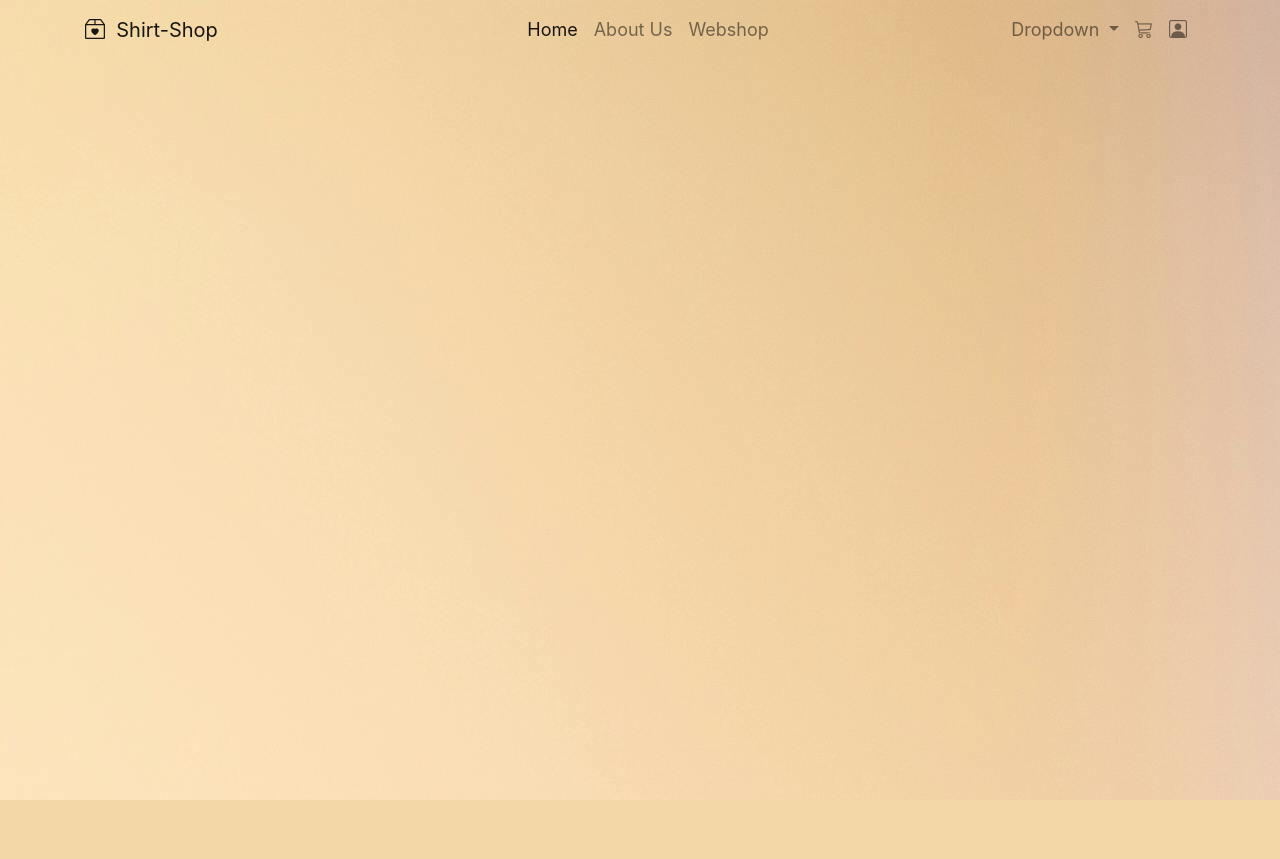
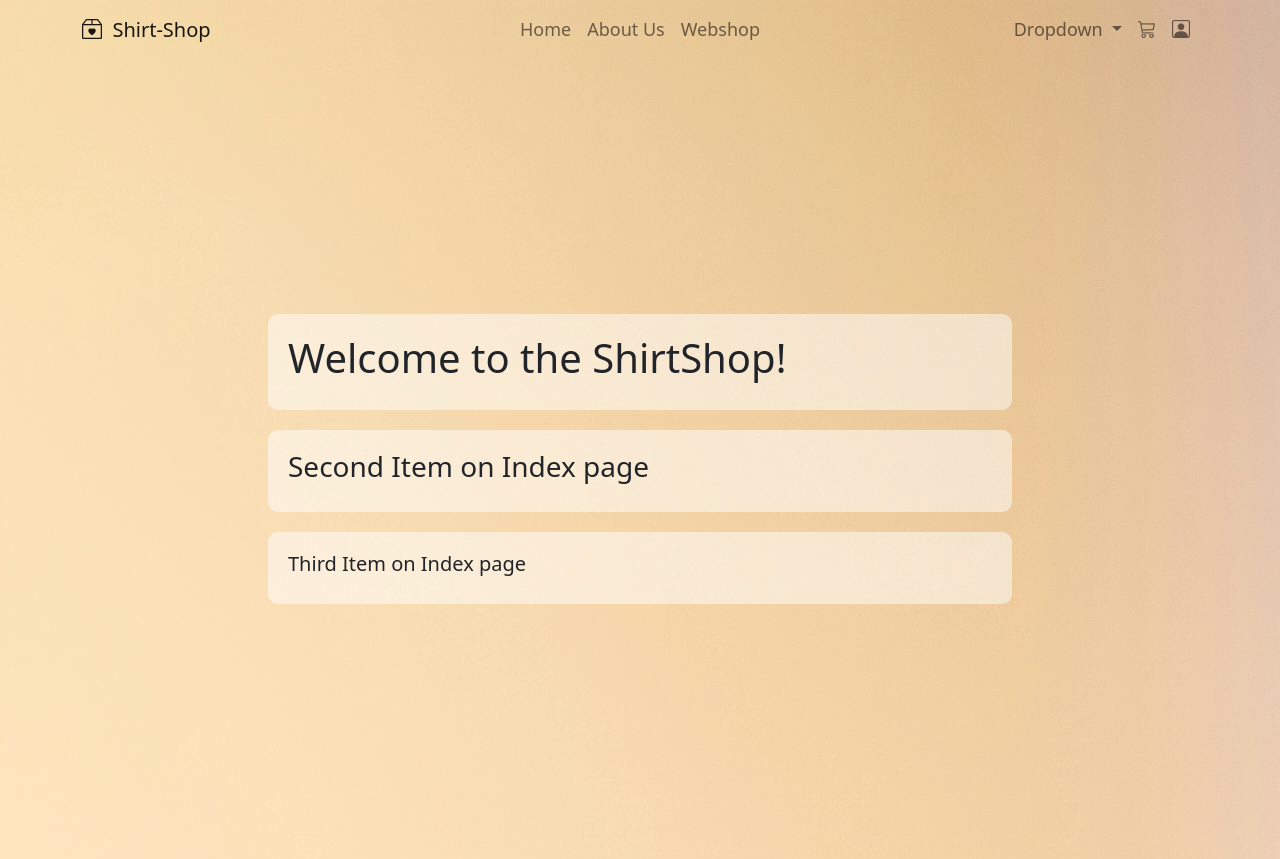
Before and after one commit to lukashanzl/ss24-webpro, a PHP site: page /pages/index.php in a window 1280 px wide. Before the commit the page ends 800 px from the top, so only its background shows below. Run offline with PHP 8.4, Linux system fonts and the light colour scheme; some libraries are stand-ins or nearby versions.

Commit message:
changed bootstrap import to 5.2 added dbaccess and insertUser file added class file for user added content on index page with styling added login form

```diff
--- a/FE/assets/styles.css
+++ b/FE/assets/styles.css
@@ -1,3 +1,5 @@
+@import url('https://fonts.googleapis.com/css2?family=Nunito+Sans:ital,opsz,wght@0,6..12,200..1000;1,6..12,200..1000&family=Open+Sans:ital,wght@0,300;0,400;0,500;0,600;0,700;0,800;1,300;1,400;1,500;1,600;1,700;1,800&display=swap');
+
 body{
   background-image: url("./images/background.jpg");
 }
@@ -5,3 +7,82 @@ body{
 nav{
   font-size: large;
 }
+
+/***** styling for login form *****/
+
+.form-container {
+  display: flex;
+  justify-content: center;
+  align-items: center;
+  height: 100vh;
+  border-radius: 10px;
+  padding: 20px;
+  box-sizing: border-box;
+}
+
+.form-container form {
+  display: flex;
+  flex-direction: column;
+  width: 60%;
+  max-width: 400px;
+  background-color: rgba(255, 255, 255, 0.5);
+  padding: 20px;
+  box-sizing: border-box;
+  border-radius: 10px;
+}
+
+.form-container h5 {
+  font-family: "Nunito Sans";
+  font-weight: 400;
+}
+
+.form-container form input,
+.form-container form textarea,
+.form-container form button {
+  margin-bottom: 10px;
+  padding: 10px;
+  border-radius: 5px;
+  border: 1px solid #ccc;
+}
+
+.form-container form input:focus,
+.form-container form textarea:focus,
+.form-container form button:focus {
+  outline-color: #007bff;
+}
+
+.form-container form button {
+  background-color: #007bff;
+  color: #fff;
+  cursor: pointer;
+}
+
+
+/***** styling for index page *****/
+
+.index-container {
+  display: flex;
+  justify-content: center;
+  align-items: center;
+  height: 100vh;
+  border-radius: 10px;
+  padding: 20px;
+  box-sizing: border-box;
+  flex-direction: column;
+}
+
+.index-container div {
+  display: flex;
+  flex-direction: column;
+  width: 60%;
+  background-color: rgba(255, 255, 255, 0.5);
+  padding: 20px;
+  box-sizing: border-box;
+  border-radius: 10px;
+  margin: 10px;
+}
+
+.index-container h1 h2 h3 h4 h5 h6 {
+  font-family: "Nunito Sans";
+  font-weight: 400;
+}
--- a/FE/pages/footer.php
+++ /dev/null
@@ -1,12 +0,0 @@
-<script src="https://code.jquery.com/jquery-3.2.1.slim.min.js"
-    integrity="sha384-KJ3o2DKtIkvYIK3UENzmM7KCkRr/rE9/Qpg6aAZGJwFDMVNA/GpGFF93hXpG5KkN"
-    crossorigin="anonymous"></script>
-  <script src="https://cdn.jsdelivr.net/npm/popper.js@1.12.9/dist/umd/popper.min.js"
-    integrity="sha384-ApNbgh9B+Y1QKtv3Rn7W3mgPxhU9K/ScQsAP7hUibX39j7fakFPskvXusvfa0b4Q"
-    crossorigin="anonymous"></script>
-  <script src="https://cdn.jsdelivr.net/npm/bootstrap@4.0.0/dist/js/bootstrap.min.js"
-    integrity="sha384-JZR6Spejh4U02d8jOt6vLEHfe/JQGiRRSQQxSfFWpi1MquVdAyjUar5+76PVCmYl"
-    crossorigin="anonymous"></script>
-</body>
-
-</html>
--- a/FE/pages/header.php
+++ /dev/null
@@ -1,56 +0,0 @@
-<!DOCTYPE html>
-<html lang="en">
-
-<head>
-  <meta charset="UTF-8">
-  <meta name="viewport" content="width=device-width, initial-scale=1.0">
-  <title>Webshop</title>
-  <link rel="stylesheet" href="https://cdn.jsdelivr.net/npm/bootstrap@4.0.0/dist/css/bootstrap.min.css"
-    integrity="sha384-Gn5384xqQ1aoWXA+058RXPxPg6fy4IWvTNh0E263XmFcJlSAwiGgFAW/dAiS6JXm" crossorigin="anonymous">
-  <link rel="stylesheet" href="https://cdn.jsdelivr.net/npm/bootstrap-icons@1.11.3/font/bootstrap-icons.min.css">
-  <link rel="stylesheet" href="../assets/styles.css">
-</head>
-
-<body>
-  <nav class="navbar navbar-light navbar-expand-lg bg-faded justify-content-center transparent" id="navbar">
-    <div class="container">
-      <a class="navbar-brand d-flex w-50 me-auto" href="#"><i class="bi bi-box2-heart"></i>&nbsp; Shirt-Shop</a>
-      <button class="navbar-toggler" type="button" data-toggle="collapse" data-target="#navbarSupportedContent"
-        aria-controls="navbarSupportedContent" aria-expanded="false" aria-label="Toggle navigation">
-        <span class="navbar-toggler-icon"></span>
-      </button>
-      <div class="navbar-collapse collapse w-100" id="navbarSupportedContent">
-        <ul class="navbar-nav w-100 justify-content-center">
-          <li class="nav-item active">
-            <a class="nav-link" href="#">Home</a>
-          </li>
-          <li class="nav-item">
-            <a class="nav-link" href="#">About Us</a>
-          </li>
-          <li class="nav-item">
-            <a class="nav-link" href="#">Webshop</a>
-          </li>
-        </ul>
-        <ul class="nav navbar-nav ms-auto w-100 justify-content-end">
-          <li class="nav-item dropdown">
-            <a class="nav-link dropdown-toggle" href="#" id="navbarDropdown" role="button" data-toggle="dropdown"
-              aria-haspopup="true" aria-expanded="false">
-              Dropdown
-            </a>
-            <div class="dropdown-menu" aria-labelledby="navbarDropdown">
-              <a class="dropdown-item" href="#">Action</a>
-              <a class="dropdown-item" href="#">Another action</a>
-              <div class="dropdown-divider"></div>
-              <a class="dropdown-item" href="#">Something else here</a>
-            </div>
-          </li>
-          <li class="nav-item">
-            <a class="nav-link" href="#"><i class="bi bi-cart3"></i></a>
-          </li>
-          <li class="nav-item">
-            <a class="nav-link" href="#"><i class="bi bi-person-square"></i></a>
-          </li>
-        </ul>
-      </div>
-    </div>
-  </nav>
--- /dev/null
+++ b/FE/pages/includes/footer.php
@@ -0,0 +1,4 @@
+<script src="https://cdn.jsdelivr.net/npm/bootstrap@5.0.2/dist/js/bootstrap.bundle.min.js" integrity="sha384-MrcW6ZMFYlzcLA8Nl+NtUVF0sA7MsXsP1UyJoMp4YLEuNSfAP+JcXn/tWtIaxVXM" crossorigin="anonymous"></script>
+</body>
+
+</html>
--- /dev/null
+++ b/FE/pages/includes/header.php
@@ -0,0 +1,53 @@
+<!DOCTYPE html>
+<html lang="en">
+
+<head>
+  <meta charset="UTF-8">
+  <meta name="viewport" content="width=device-width, initial-scale=1.0">
+  <title>Webshop</title>
+  <link href="https://cdn.jsdelivr.net/npm/bootstrap@5.0.2/dist/css/bootstrap.min.css" rel="stylesheet" integrity="sha384-EVSTQN3/azprG1Anm3QDgpJLIm9Nao0Yz1ztcQTwFspd3yD65VohhpuuCOmLASjC" crossorigin="anonymous">
+  <link rel="stylesheet" href="https://cdn.jsdelivr.net/npm/bootstrap-icons@1.11.3/font/bootstrap-icons.min.css">
+  <link rel="stylesheet" href="../assets/styles.css">
+</head>
+
+<body>
+  <nav class="navbar navbar-light navbar-expand-lg bg-faded justify-content-center transparent" id="navbar">
+    <div class="container">
+      <a class="navbar-brand d-flex w-50 me-auto" href="./index.php"><i class="bi bi-box2-heart"></i>&nbsp; Shirt-Shop</a>
+      <button class="navbar-toggler" type="button" data-bs-toggle="collapse" data-bs-target="#navbarSupportedContent" aria-controls="navbarSupportedContent" aria-expanded="false" aria-label="Toggle navigation">
+      <span class="navbar-toggler-icon"></span>
+    </button>
+      <div class="navbar-collapse collapse w-100" id="navbarSupportedContent">
+        <ul class="navbar-nav w-100 justify-content-center">
+          <li class="nav-item active">
+            <a class="nav-link" href="./index.php">Home</a>
+          </li>
+          <li class="nav-item">
+            <a class="nav-link" href="#">About Us</a>
+          </li>
+          <li class="nav-item">
+            <a class="nav-link" href="#">Webshop</a>
+          </li>
+        </ul>
+        <ul class="nav navbar-nav ms-auto w-100 justify-content-end">
+        <li class="nav-item dropdown">
+          <a class="nav-link dropdown-toggle" href="#" id="navbarDropdown" role="button" data-bs-toggle="dropdown" aria-expanded="false">
+            Dropdown
+          </a>
+          <ul class="dropdown-menu" aria-labelledby="navbarDropdown">
+            <li><a class="dropdown-item" href="#">Action</a></li>
+            <li><a class="dropdown-item" href="#">Another action</a></li>
+            <li><hr class="dropdown-divider"></li>
+            <li><a class="dropdown-item" href="#">Something else here</a></li>
+          </ul>
+        </li>
+          <li class="nav-item">
+            <a class="nav-link" href="#" data-bs-toggle="tooltip" data-bs-placement="top" title="Warenkorb"><i class="bi bi-cart3"></i></a>
+          </li>
+          <li class="nav-item">
+            <a class="nav-link" href="./login.php" data-bs-toggle="tooltip" data-bs-placement="top" title="Login/Sign Up"><i class="bi bi-person-square"></i></a>
+          </li>
+        </ul>
+      </div>
+    </div>
+  </nav>
--- a/FE/pages/index.php
+++ b/FE/pages/index.php
@@ -1,4 +1,19 @@
 <?php
-  include_once("./header.php");
+  include_once("./includes/header.php");
+  ?>
 
-  include_once("./footer.php");
+<div class="index-container">
+  <div class="index-entry">
+    <h1>Welcome to the ShirtShop!</h1>
+  </div>
+  <div class="index-entry">
+    <h3>Second Item on Index page</h3>
+  </div>
+  <div class="index-entry">
+    <h5>Third Item on Index page</h5>
+  </div>
+</div>
+
+<?php
+  include_once("./includes/footer.php");
+  ?>
```
Also changed, not shown: BE/classes/user.php (added, +35 -0 lines), BE/database/dbaccess.php (+8 -0 lines), BE/database/insertUser.php (added, +32 -0 lines), FE/pages/login.php (added, +21 -0 lines), FE/pages/includes/index_template_dont_use.txt (renamed from FE/pages/index_template_dont_use.txt).
